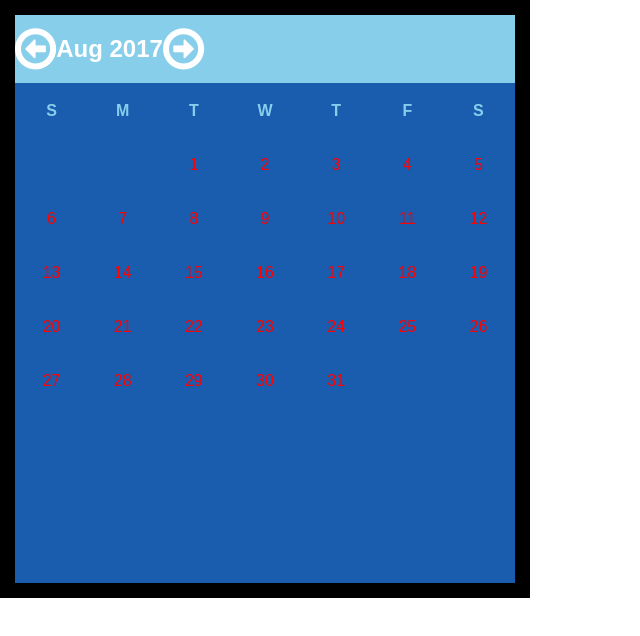
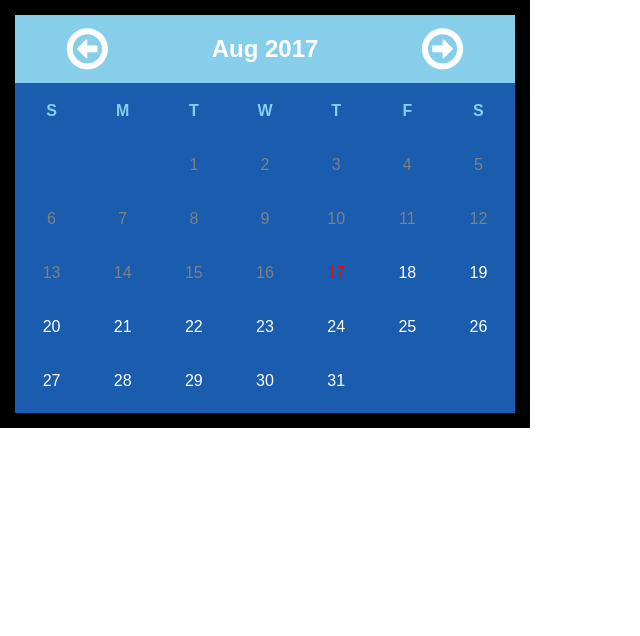
Before and after one commit to Bizkibit/iCalender, a React (Create React App) app: page / in a window 1280 px wide. Shown: the top 636 px of the page, without its empty margins (0-640 px from the left). Built offline with nearby package versions, Linux system fonts and the light colour scheme.

Commit message:
color coding dates

```diff
--- a/src/components/Body.js
+++ b/src/components/Body.js
@@ -9,20 +9,33 @@ export class Body extends React.Component {
   }
 
   populateCalender() {
-    let {firstDay} = this.props;
-    let date = [];
+    let {firstDay, date} = this.props;
+    let dates = [];
+    let tabledDate;
     for (let i=-firstDay; i <=30; i++ ) {
-      let tabledDate = i < 0 ? (<td key={i}></td>) : (<Date date={i+1} key={i}/>)
-      date.push(tabledDate)
+      if (i<0) {
+        tabledDate = (<td key={i}></td>)
+      }
+      else if (i+1 < date) {
+        tabledDate = (<Date date={i+1} key={i} color='grey'/>)
+      }
+      else if (i+1 === date) {
+        tabledDate = (<Date date={i+1} key={i} color='red'/>)
+      }
+      else {
+        tabledDate = (<Date date={i+1} key={i} color='white'/>)
+      }
+      // tabledDate = i < 0 ? (<td key={i}></td>) : (<Date date={i+1} key={i} />)
+      dates.push(tabledDate)
     }
-    return date;
+    return dates;
   }
 
   createRow() {
-    let date = this.populateCalender();
+    let dates = this.populateCalender();
     let rowArray = [];
     for(let i = 0; i <= 6; i++ ) {
-    	rowArray.push(<tr key={i}>{date.slice(i*7, (i+1)*7)}</tr>);
+    	rowArray.push(<tr key={i}>{dates.slice(i*7, (i+1)*7)}</tr>);
     }
     return rowArray;
   }
@@ -31,7 +44,6 @@ export class Body extends React.Component {
     let style={ backgroundColor: '#1a5daf',
                 color: 'skyblue',
                 width: '500px',
-                height: '500px'
                 }
     return (
       <div style={style}>
--- a/src/components/Date.js
+++ b/src/components/Date.js
@@ -3,7 +3,7 @@ import React from 'react'
 export class Date extends React.Component {
   render() {
     return(
-      <td style={{color: 'red'}}>{this.props.date}</td>
+      <td style={{color: `${this.props.color}`}}>{this.props.date}</td>
     )
   }
 }
--- a/src/components/Header.js
+++ b/src/components/Header.js
@@ -6,6 +6,7 @@ export class Header extends React.Component {
   render()  {
     let style={backgroundColor: 'skyblue',
           display: 'flex',
+          justifyContent: `space-around`,
           alignItems: 'center',
           width: '500px',
           color: 'white'
```
